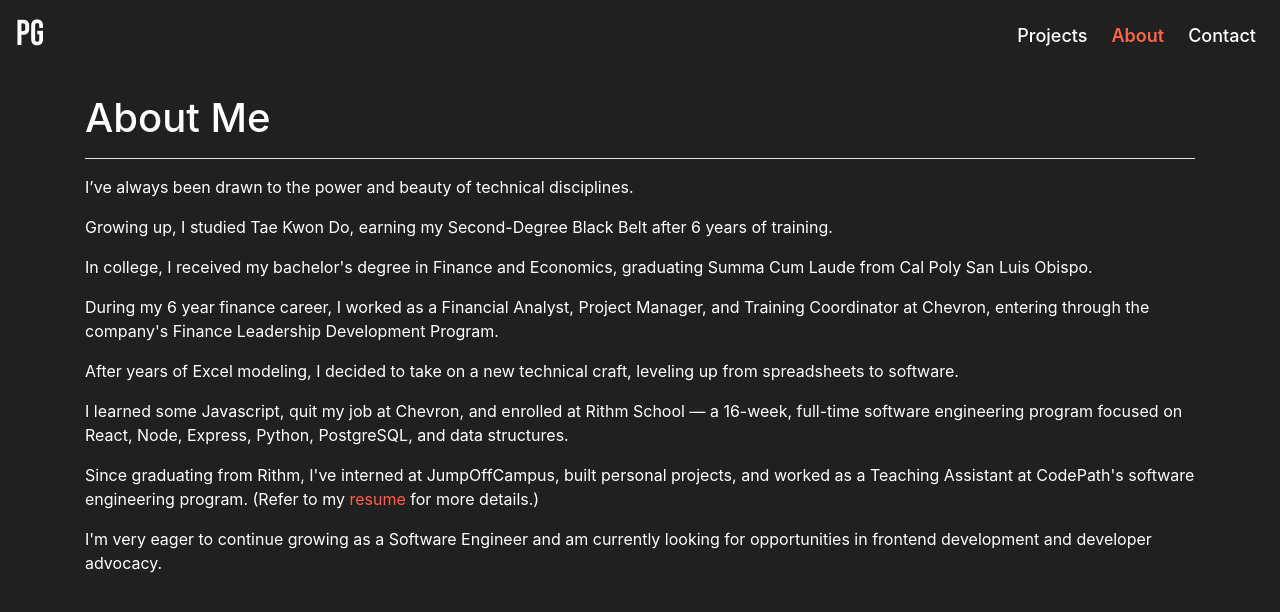
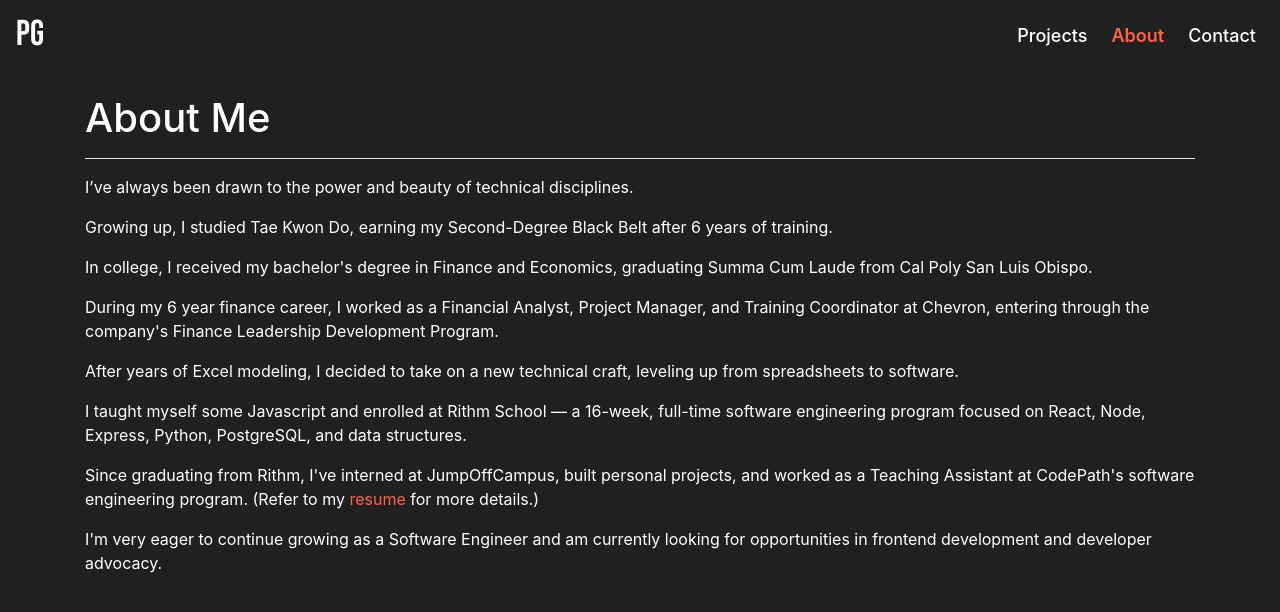
Before and after one commit to paigegodfrey/portfolio-2, a React (Create React App) app: page /about in a window 1280 px wide. Shown: the top 612 px of the page. Built offline with nearby package versions, Linux system fonts and the light colour scheme.

Commit message:
About text edits

```diff
--- a/src/components/About.js
+++ b/src/components/About.js
@@ -30,9 +30,9 @@ const About = () => {
           leveling up from spreadsheets to software.
         </p>
         <p>
-          I learned some Javascript, quit my job at Chevron, and enrolled at Rithm
-          School — a 16-week, full-time software engineering program focused on React,
-          Node, Express, Python, PostgreSQL, and data structures.
+          I taught myself some Javascript and enrolled at Rithm School — a 16-week,
+          full-time software engineering program focused on React, Node, Express, Python,
+          PostgreSQL, and data structures.
         </p>
         <p>
           Since graduating from Rithm, I've interned at JumpOffCampus, built
```
